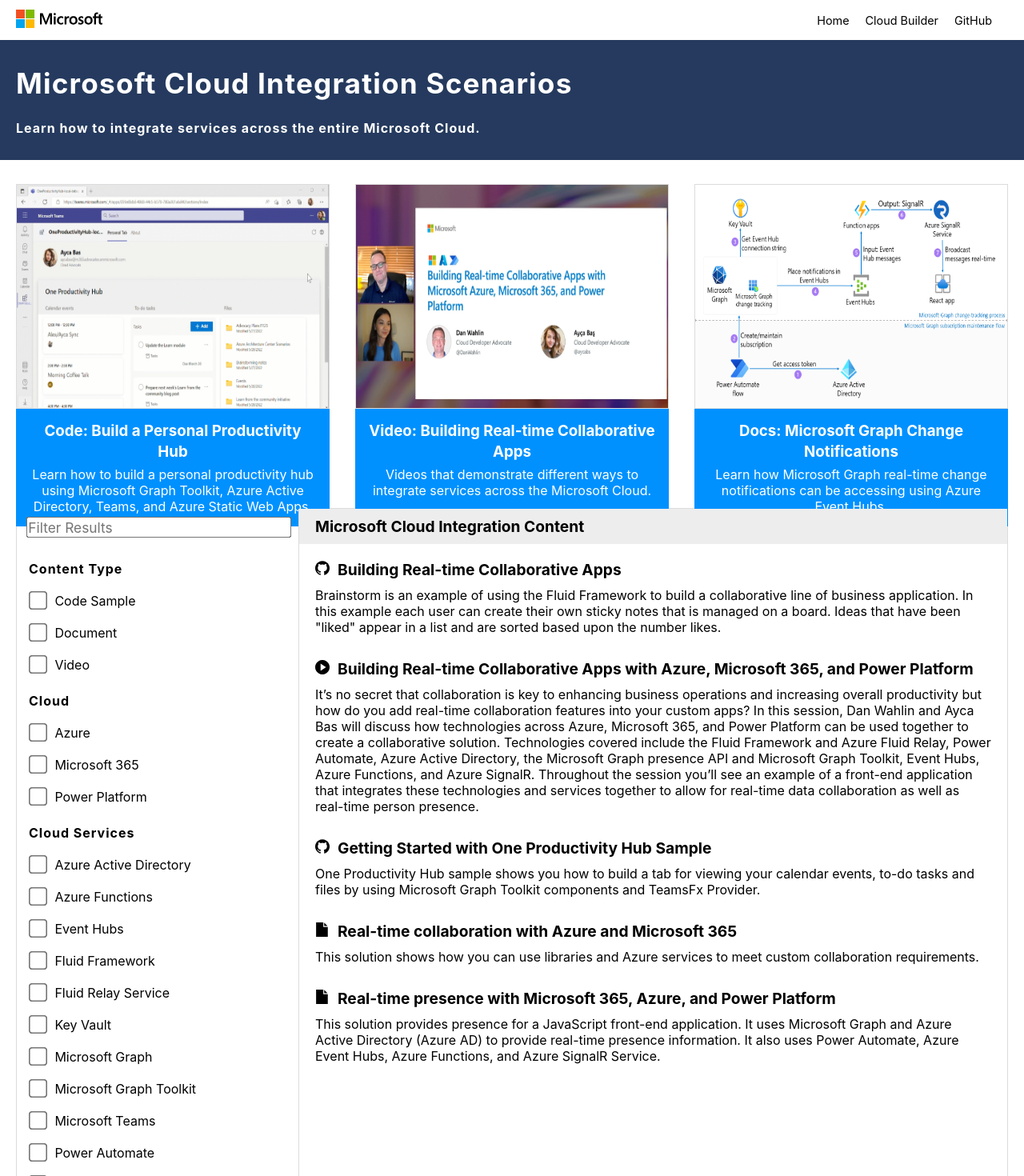
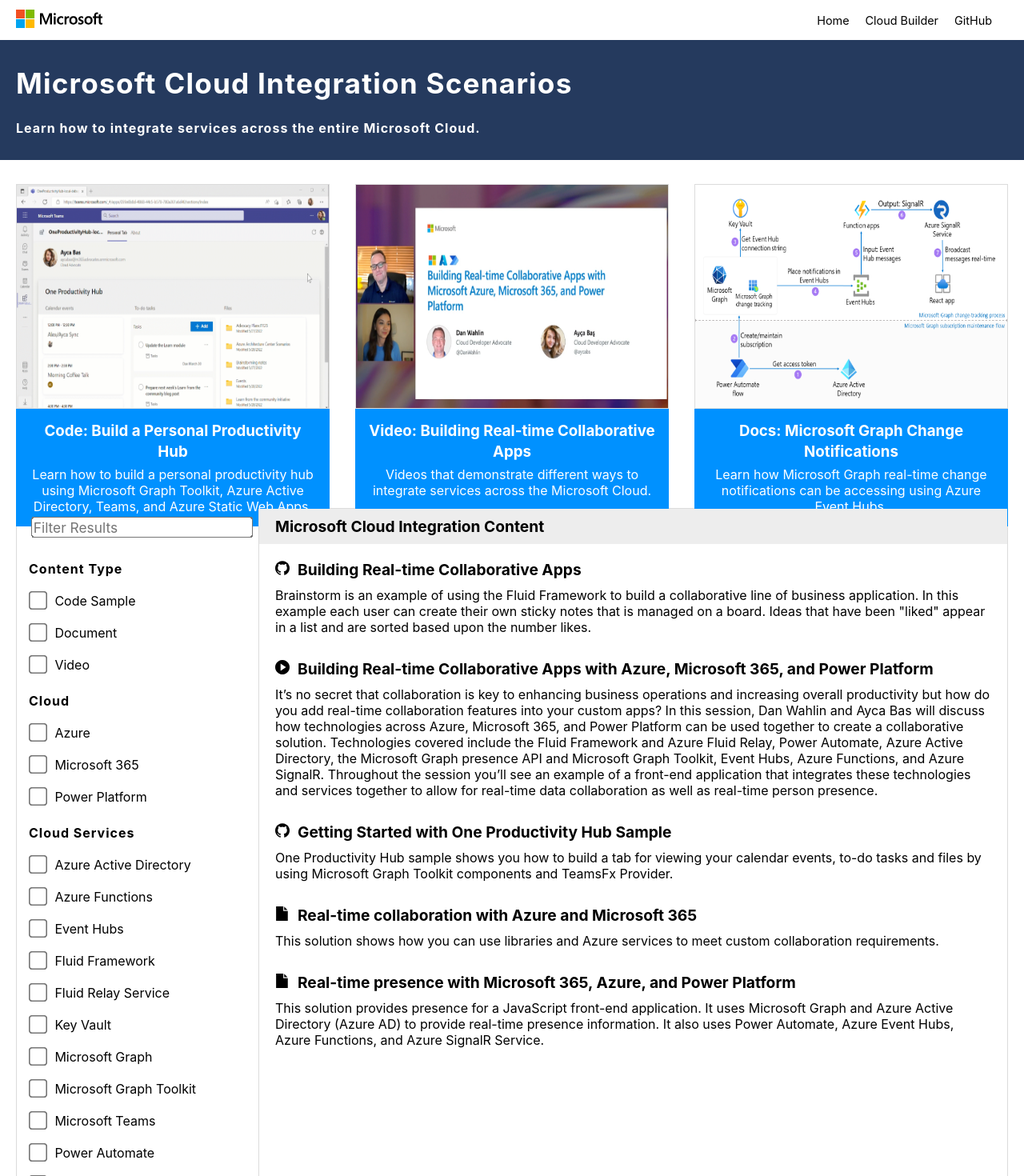
Before and after one commit to microsoft/MicrosoftCloud, a React (Create React App) app: page / in a window 1280 px wide. Shown: the top 1470 px of the page at 80% size. Built offline with nearby package versions, Linux system fonts and the light colour scheme.

Commit message:
Change width of grid column

```diff
--- a/src/components/search/index.css
+++ b/src/components/search/index.css
@@ -1,6 +1,6 @@
 .search-container {
     display: grid;
-    grid-template-columns: 300px 1fr;
+    grid-template-columns: 250px 1fr;
     grid-template-areas:
         "search-input search-results"
         "search-filter search-results";
```
